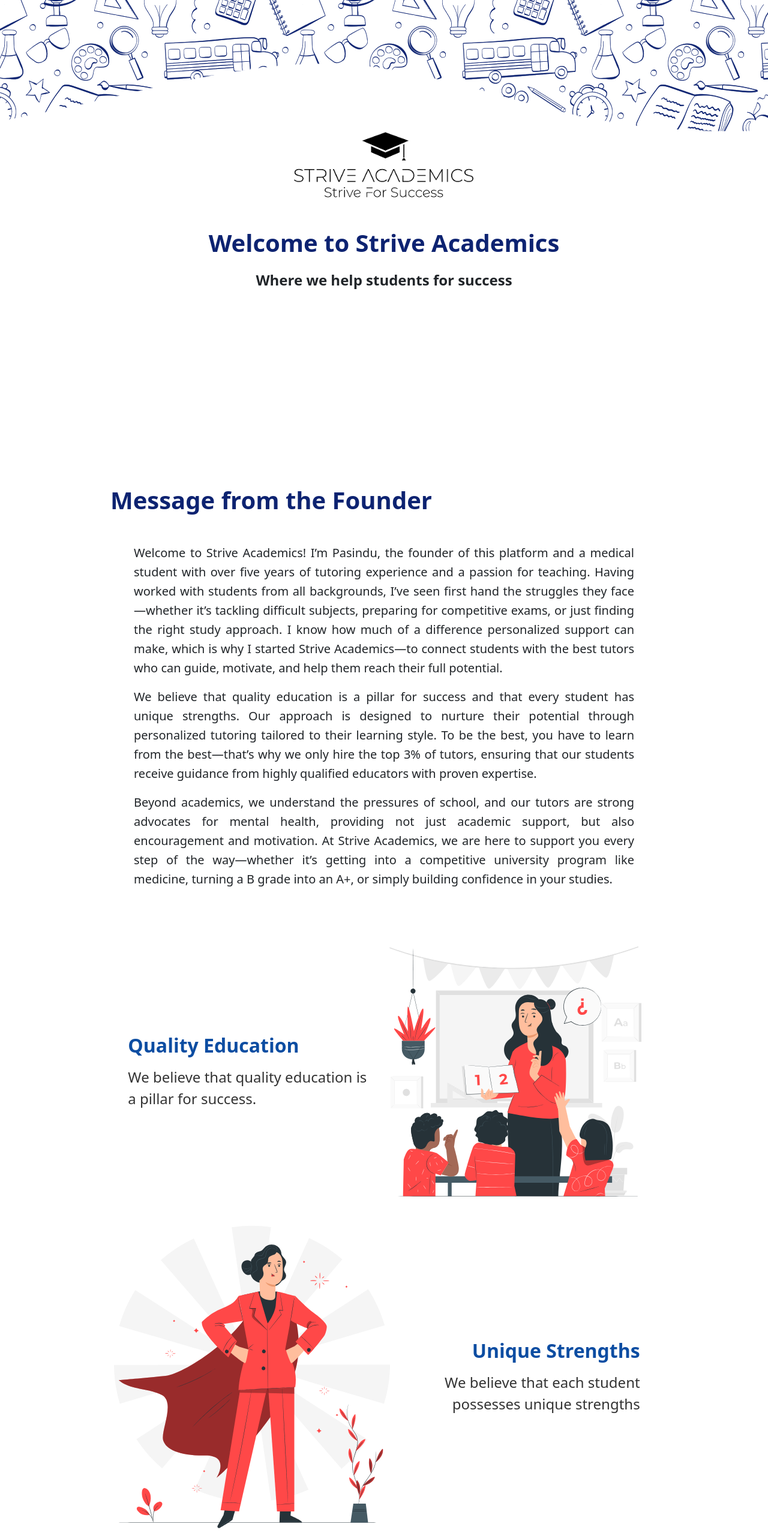
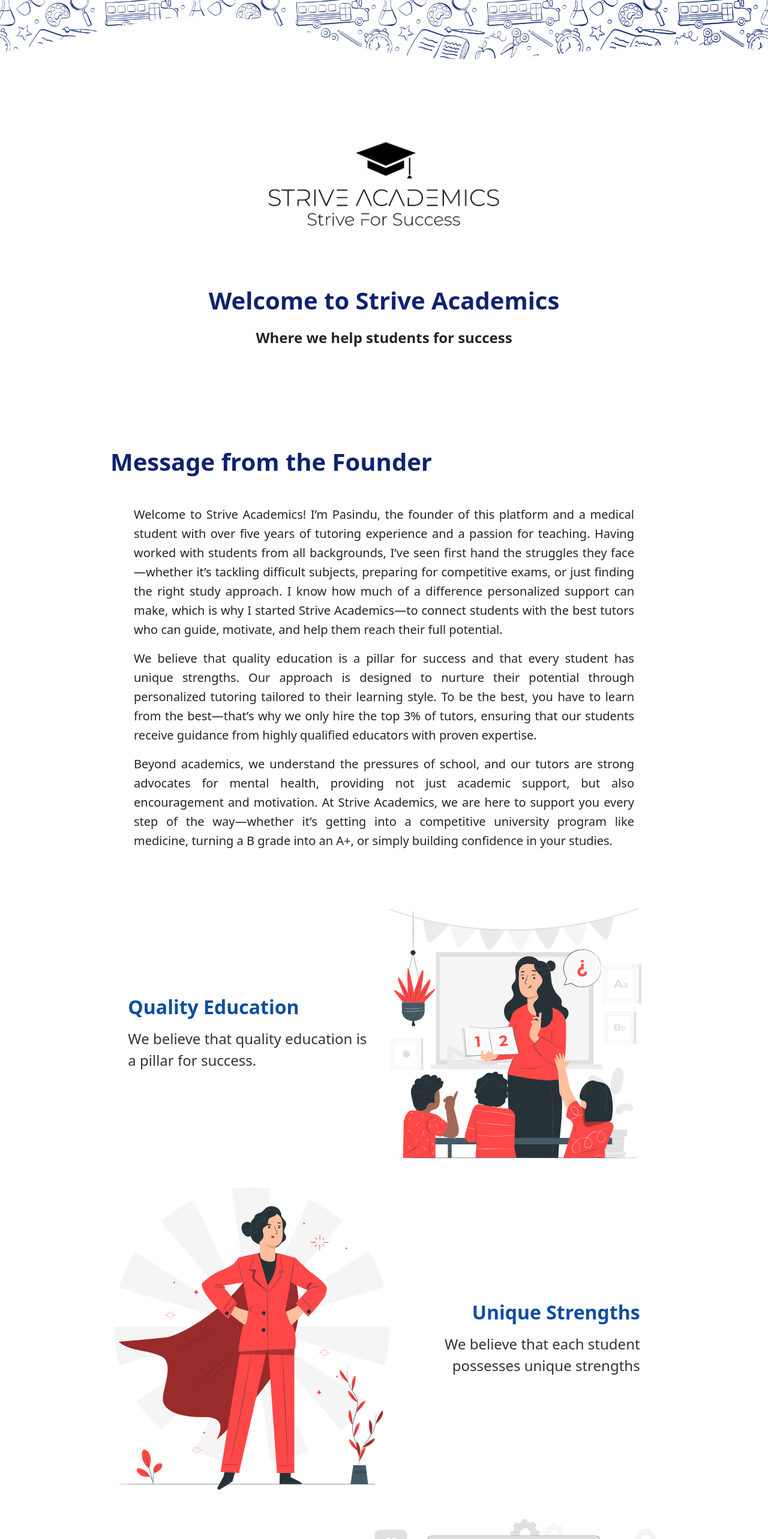
Before and after one commit to SynoforgeLabs/strive_frontend, a React (Create React App) app: page /aboutus in a window 1280 px wide. Shown: the part 200-2766 px from the top of the page at 60% size. Built offline with nearby package versions, Linux system fonts and the light colour scheme.

Commit message:
site changes

```diff
--- a/src/components/aboutus/aboutus-points.jsx
+++ b/src/components/aboutus/aboutus-points.jsx
@@ -7,7 +7,7 @@ function Points() {
             <div className="col-8 aboutus-points-sec">
 
                 <div className="row d-flex ms-xl-6 about-us-point-main" >
-                    <div className="col-6 d-flex about-us-point-con">
+                    <div className="col-6 d-flex about-us-point-con order-sm-2 order-lg-1">
                         <h1 className="fw-bold d-flex mb-3 aboutus-point-main-h" id="aboutus-point-l">
                         Quality Education
                         </h1>
@@ -15,16 +15,16 @@ function Points() {
                         We believe that quality education is a pillar for success.
                         </span>
                     </div>
-                    <div className="col-6 d-flex aboutus-point-img-main">
+                    <div className="col-6 d-flex aboutus-point-img-main order-sm-1 order-lg-2">
                         <img src="/Images/site-images/about-us/aboutus-1.svg" alt="" className="aboutus-point-img" id="aboutus-point1-img"/>
                     </div>
                 </div>
 
                 <div className="row d-flex about-us-point-main" >
-                    <div className="col-6 d-flex aboutus-point-img-main">
+                    <div className="col-6 d-flex aboutus-point-img-main order-sm-1 order-lg-1">
                         <img src="/Images/site-images/about-us/aboutus-2.svg" alt="" className="aboutus-point-img" id="aboutus-point2-img"/>
                     </div>
-                    <div className="col-6 d-flex about-us-point-con">
+                    <div className="col-6 d-flex about-us-point-con order-sm-2 order-lg-2">
                         <h1 className="fw-bold d-flex mb-3 aboutus-point-main-h" id="aboutus-point-r">
                         Unique Strengths
                         </h1>
@@ -35,7 +35,7 @@ function Points() {
                 </div>
 
                 <div className="row d-flex about-us-point-main" >
-                    <div className="col-6 d-flex about-us-point-con">
+                    <div className="col-6 d-flex about-us-point-con order-sm-2 order-lg-1">
                         <h1 className="fw-bold d-flex mb-3 aboutus-point-main-h" id="aboutus-point-l">
                         Personalised Tutoring
                         </h1>
@@ -43,16 +43,16 @@ function Points() {
                          We believe that each student learns differently and offer personalised tutoring.
                         </span>
                     </div>
-                    <div className="col-6 d-flex aboutus-point-img-main">
+                    <div className="col-6 d-flex aboutus-point-img-main order-sm-1 order-lg-2">
                         <img src="/Images/site-images/about-us/aboutus-3.svg" alt="" className="aboutus-point-img" id="aboutus-point3-img"/>
                     </div>
                 </div>
 
                 <div className="row d-flex about-us-point-main" >
-                    <div className="col-6 d-flex aboutus-point-img-main">
+                    <div className="col-6 d-flex aboutus-point-img-main order-sm-1 order-lg-1">
                         <img src="/Images/site-images/about-us/aboutus-4.svg" alt="" className="aboutus-point-img" id="aboutus-point4-img"/>
                     </div>
-                    <div className="col-6 d-flex about-us-point-con">
+                    <div className="col-6 d-flex about-us-point-con order-sm-2 order-lg-2">
                         <h1 className="fw-bold d-flex mb-3 aboutus-point-main-h" id="aboutus-point-r">
                         Learn from the Best
                         </h1>
@@ -63,7 +63,7 @@ function Points() {
                 </div>
 
                 <div className="row d-flex about-us-point-main" >
-                    <div className="col-6 d-flex about-us-point-con">
+                    <div className="col-6 d-flex about-us-point-con order-sm-2 order-lg-1">
                         <h1 className="fw-bold d-flex mb-3 aboutus-point-main-h" id="aboutus-point-l">
                         Mental Health Advocacy
                         </h1>
@@ -71,7 +71,7 @@ function Points() {
                         We understand the pressures of school, and our tutors advocate for your mental health.
                         </span>
                     </div>
-                    <div className="col-6 d-flex aboutus-point-img-main">
+                    <div className="col-6 d-flex aboutus-point-img-main order-sm-1 order-lg-2">
                         <img src="/Images/site-images/about-us/aboutus-5.svg" alt="" className="aboutus-point-img" id="aboutus-point5-img"/>
                     </div>
                 </div>
--- a/src/css/aboutus/aboutus-hero.css
+++ b/src/css/aboutus/aboutus-hero.css
@@ -2,6 +2,7 @@
     justify-content: center;
     background-image: url('/public/Images/site-images/com/site-top-new.png');
     background-repeat: no-repeat;
+    background-size: 100%;
     background-position-y: 10%;
 }
 
@@ -10,10 +11,12 @@
     margin: 20rem 0 !important;
     max-width: 2000px !important;
     height: fit-content !important;
+    margin-bottom: 10rem !important;
 }
 
 .aboutus-strive-logo {
-    transform: scale(35%);
+    transform: scale(45%);
+    margin-top: 2rem !important;
 }
 
 .aboutus-hero-main-h {
@@ -21,6 +24,7 @@
     justify-content: center;
     color: #0D2371;
     height: fit-content !important;
+    margin-top: 1rem !important;
 }
 
 .aboutus-hero-sub-h {
```
